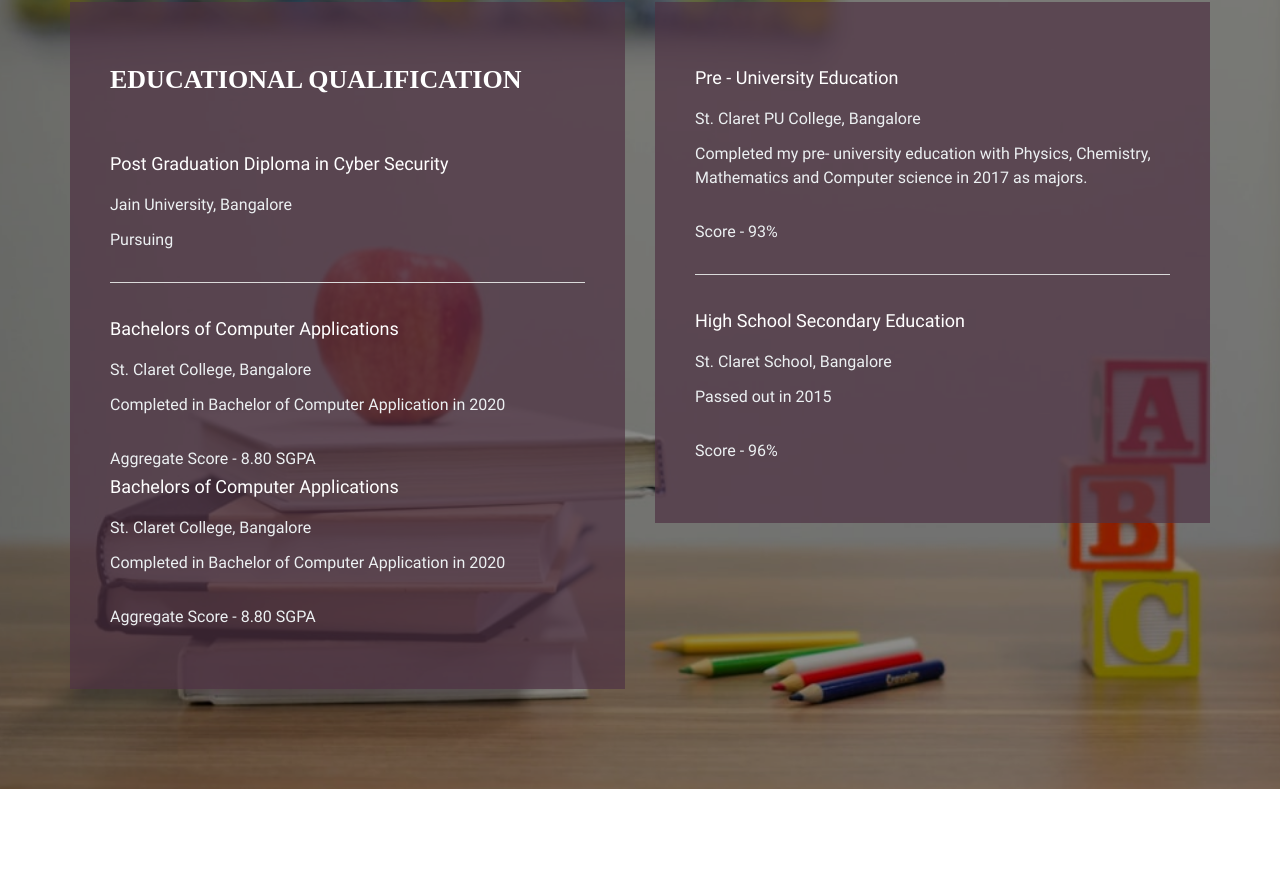
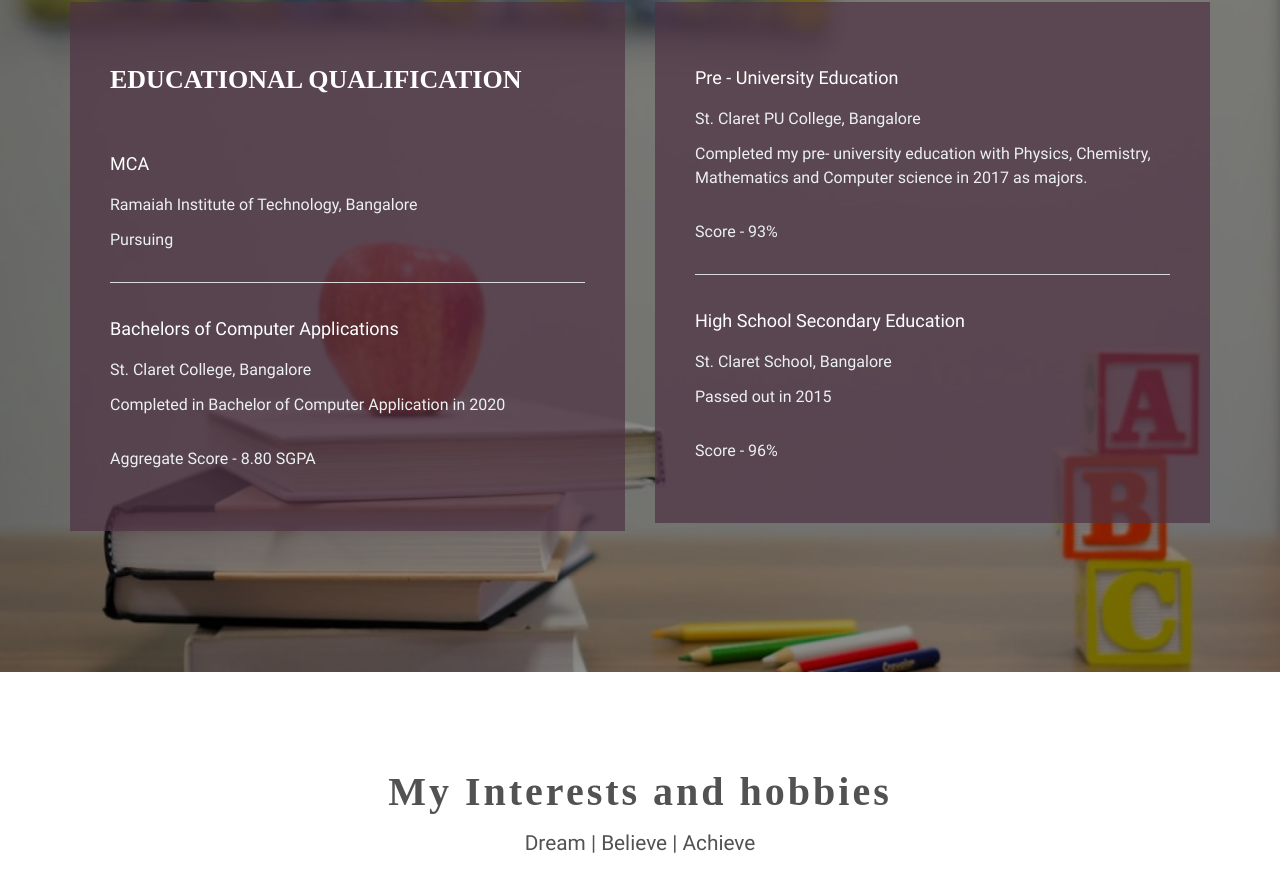
Before and after one commit to Simran31-ps/Simran, a plain HTML site: page index.html in a window 1280 px wide. Shown: the part 2738-3624 px from the top of the page. Drawn offline with Linux system fonts and the light colour scheme.

Commit message:
Update index.html

```diff
--- a/index.html
+++ b/index.html
@@ -187,16 +187,11 @@
                                     <h4>Educational Qualification</h4>
 
                                     <div class="content-details content-border">
-                                        <h5>Post Graduation Diploma in Cyber Security</h5>
-                                        <h6>Jain University, Bangalore</h6>
+                                        <h5>MCA</h5>
+                                        <h6>Ramaiah Institute of Technology, Bangalore</h6>
                                         <p>Pursuing</p>
                                     </div>
-<div class="content-details">
-                                            <h5>Bachelors of Computer Applications</h5>
-                                            <h6>St. Claret College, Bangalore</h6>
-                                            <p>Completed in Bachelor of Computer Application in 2020 </p>
-                                            <p>Aggregate Score   - 8.80 SGPA</p>
-                                    </div>
+
 
 
                                     <div class="content-details">
```
